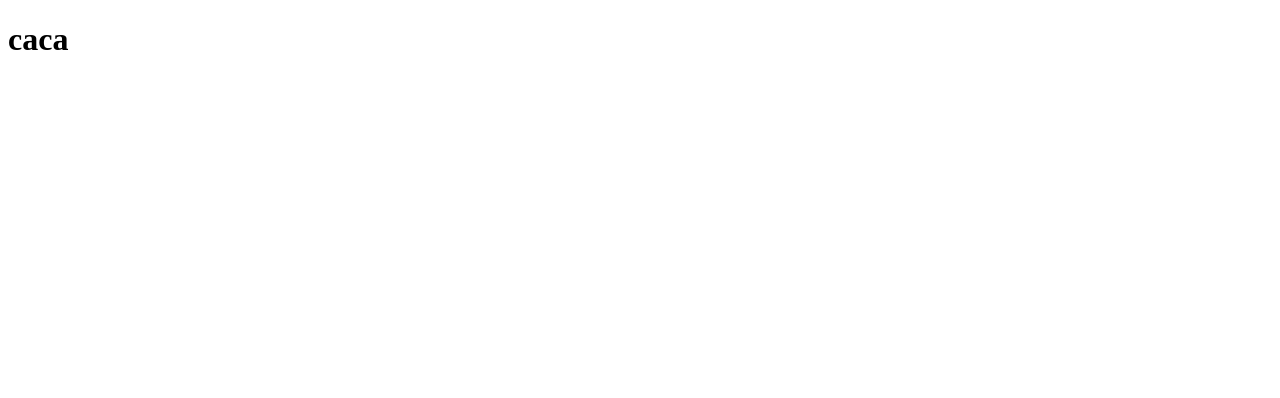
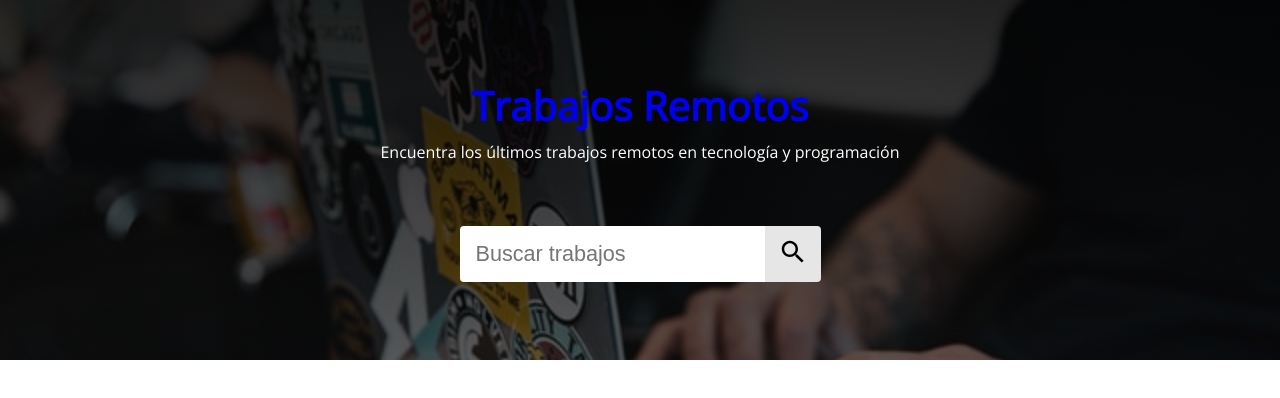
Before and after one commit to ferueda/siremoto.com, a React (Create React App) app: page / in a window 1280 px wide. Shown: the top 398 px of the page. Built offline with nearby package versions, Linux system fonts and the light colour scheme.

Commit message:
added a Container shared component and structured the App component with the newly added components

```diff
--- a/src/App.js
+++ b/src/App.js
@@ -1,10 +1,13 @@
 import React from 'react';
+import GlobalStyle from './styles/GlobalStyle';
+import Header from './components/Header';
 
 function App() {
 	return (
-		<div>
-			<h1>caca</h1>
-		</div>
+		<React.Fragment>
+			<GlobalStyle />
+			<Header />
+		</React.Fragment>
 	);
 }
 
--- /dev/null
+++ b/src/styles/Container.js
@@ -0,0 +1,8 @@
+import styled from 'styled-components';
+
+const Container = styled.div`
+	width: 100%;
+	padding: 1rem 1.5rem;
+`;
+
+export default Container;
```
